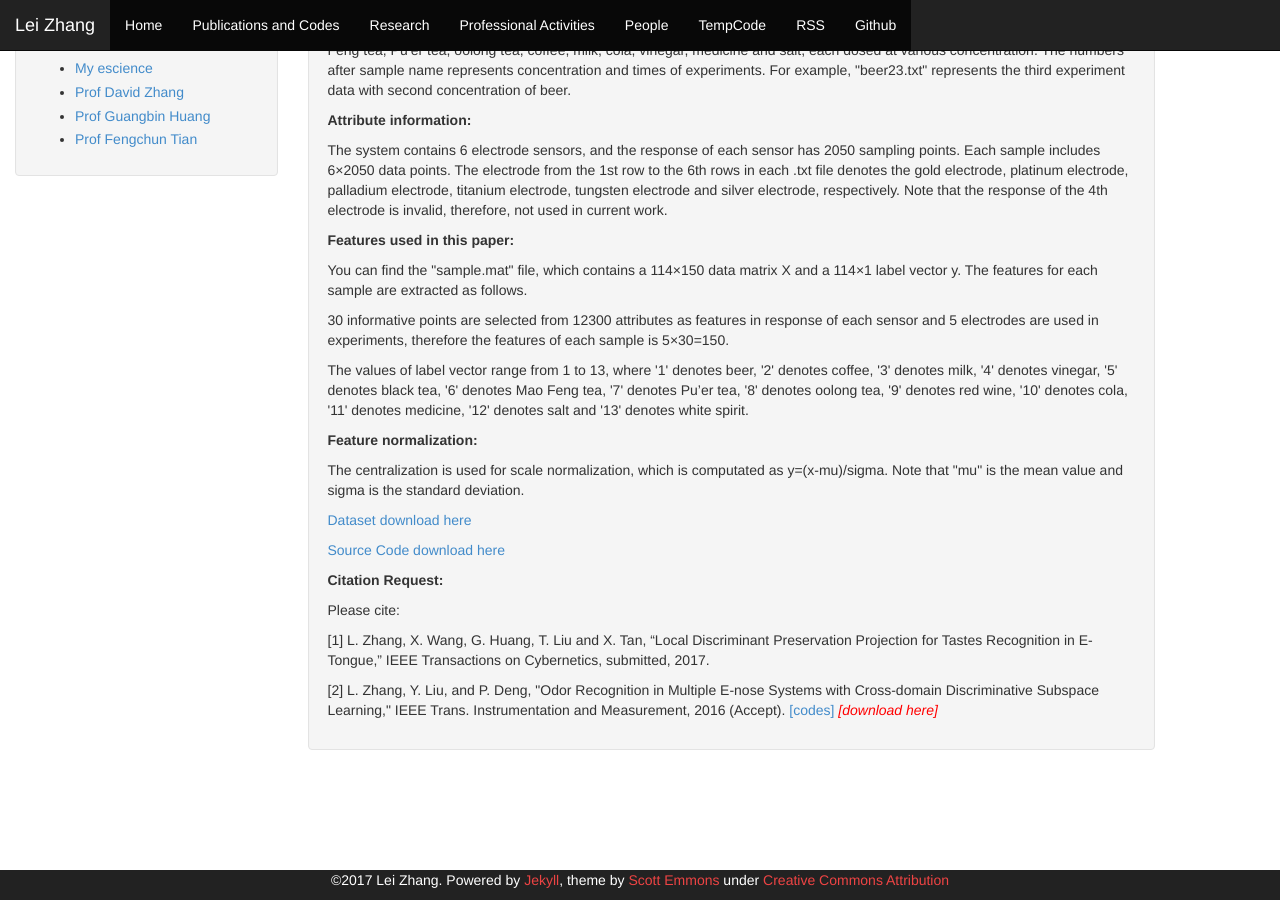
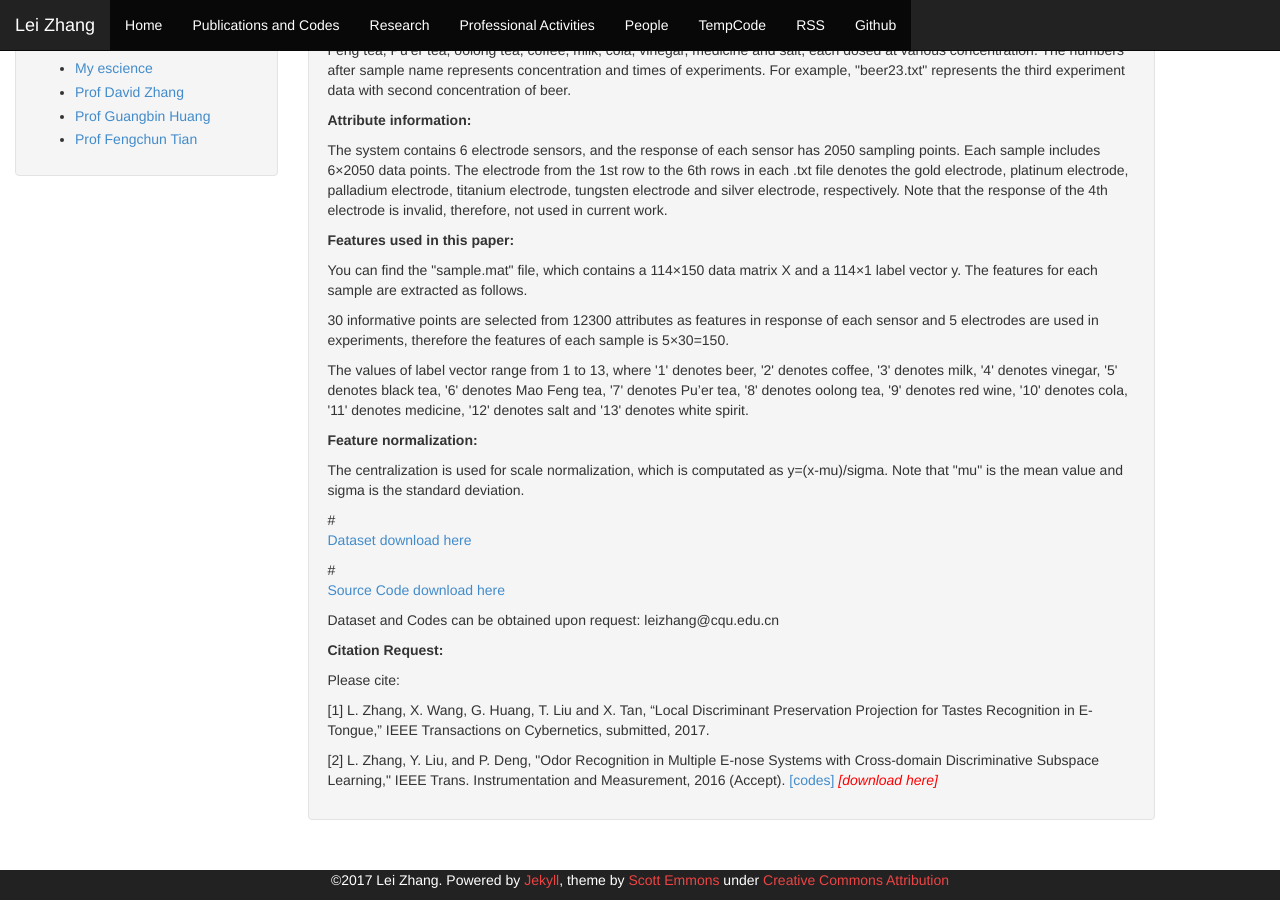
Before and after one commit to DrLeiZhang/website, a Jekyll site: the page built from tempcode.html, in a window 1280 px wide and 900 px high, scrolled down 821 px. Built offline with Jekyll 4.4.1, drawn with Linux system fonts in a browser that asks for light colours; Markdown is read by kramdown in place of the engine named in the settings.

Commit message:
Update
Signed-off-by: leizhang@cqu.edu.cn <leizhang@cqu.edu.cn>

```diff
--- a/tempcode.html
+++ b/tempcode.html
@@ -43,8 +43,9 @@ layout: default
 <p><B>Feature normalization: </B></p>
 <p>The centralization is used for scale normalization, which is computated as y=(x-mu)/sigma. Note that "mu" is the mean value and sigma is the standard deviation.</p>
 
-<p><a href="resources/CQU-E_Tongue_data.rar">Dataset download here</a></p>
-<p><a href="resources/demo_code_E-Tongue.rar">Source Code download here</a></p>
+#<p><a href="resources/CQU-E_Tongue_data.rar">Dataset download here</a></p>
+#<p><a href="resources/demo_code_E-Tongue.rar">Source Code download here</a></p>
+<p>Dataset and Codes can be obtained upon request: leizhang@cqu.edu.cn</p>
 
 <p><b>Citation Request:</B></p>
 
```
